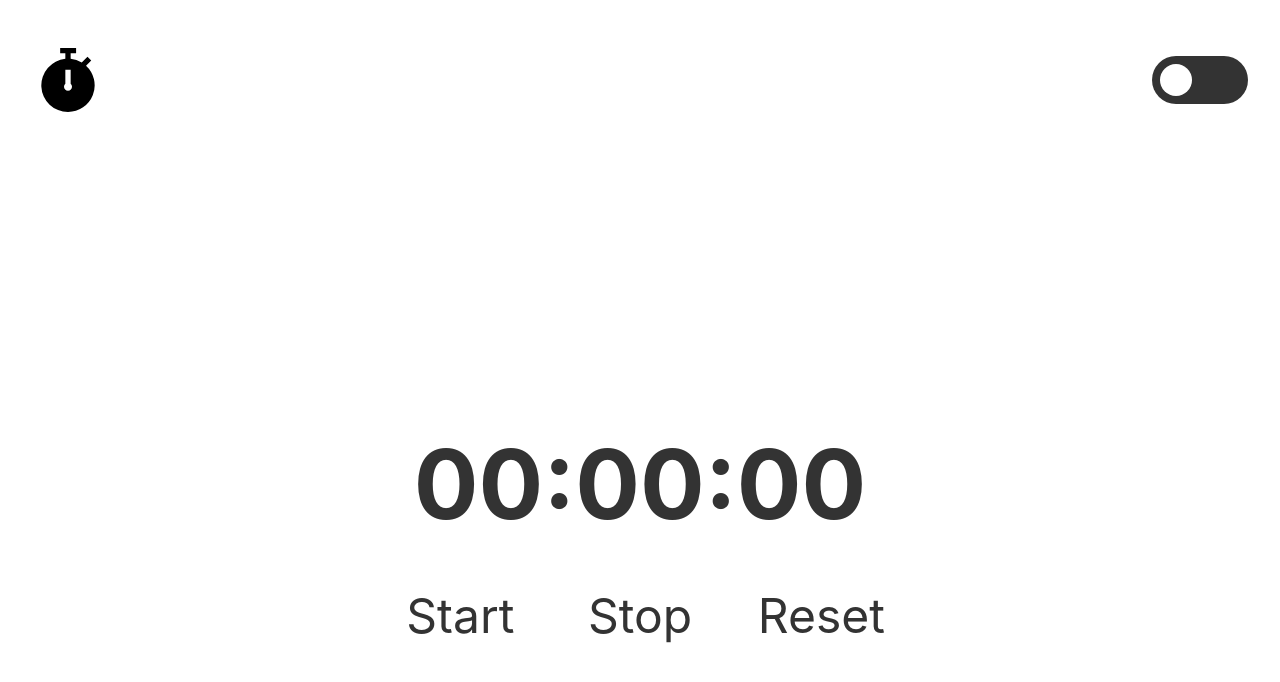
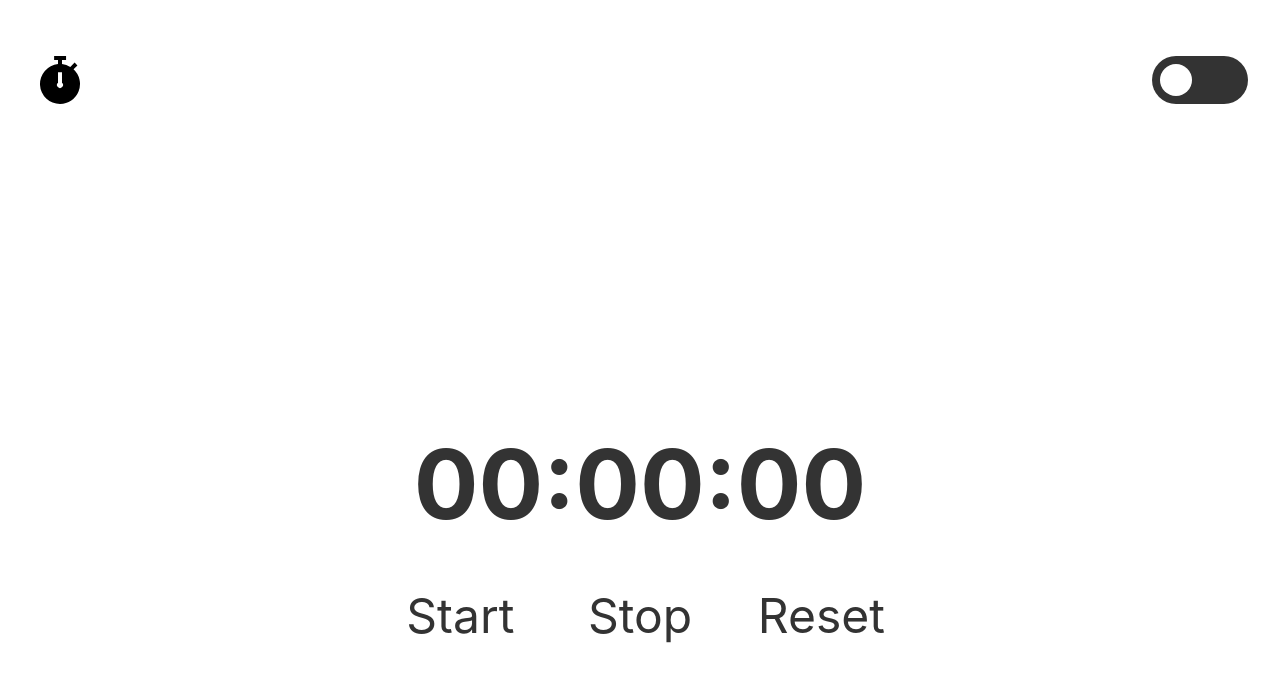
Before and after one commit to Android789515/react-clock, a React (Create React App) app: page /stopwatch in a window 1280 px wide. Shown: the top 682 px of the page. Built offline with nearby package versions, Linux system fonts and the light colour scheme.

Commit message:
Changed clock feature icon size.
Reduced the size of the clock feature icons at larger screen sizes.

```diff
--- a/src/components/clock-features/clock-feature-links/ClockFeatureLinks.module.scss
+++ b/src/components/clock-features/clock-feature-links/ClockFeatureLinks.module.scss
@@ -32,7 +32,7 @@
   }
 
   .clockFeatureLinkIcon {
-    width: 4em;
+    width: 3em;
   }
 }
 
```
